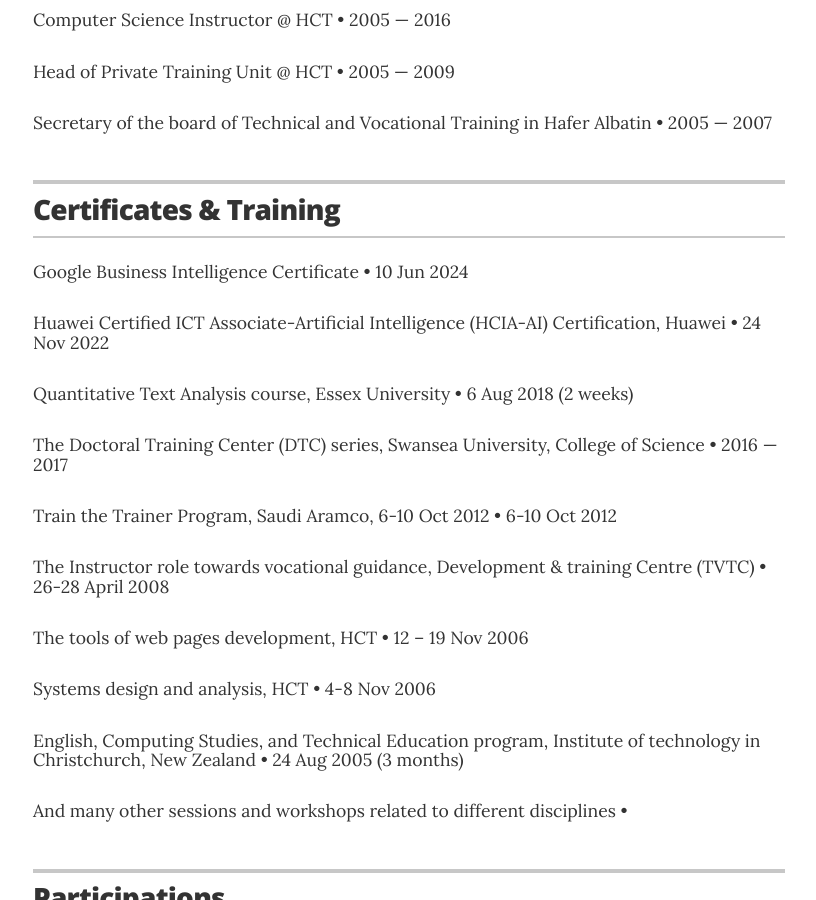
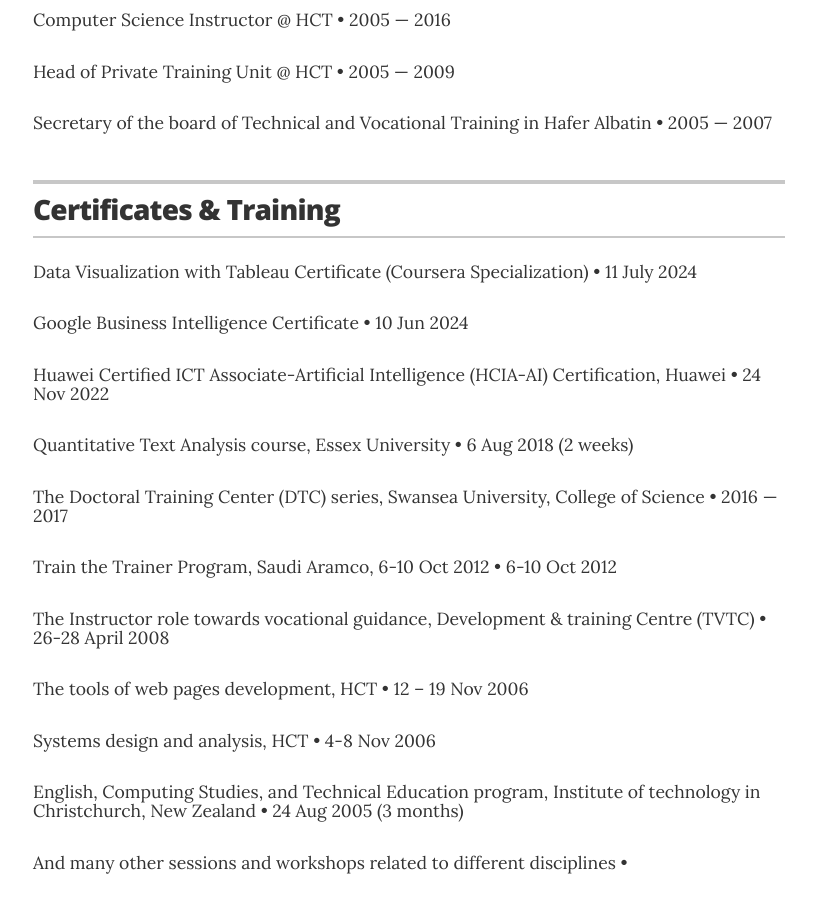
Before and after one commit to msalharbi/msalharbi.github.io, a Jekyll site: the page built from index.html, in a window 1280 px wide and 900 px high, scrolled down 2556 px. Shown: the whole window, without its empty margins (231-1047 px from the left). Built offline with Jekyll 4.4.1, drawn with Linux system fonts in a browser that asks for light colours.

Commit message:
added data vis with Tableau certificate

```diff
--- a/_data/trainings.yml
+++ b/_data/trainings.yml
@@ -1,5 +1,10 @@
 # Associations
 # comment out the urls if you do not wish to display them
+
+- # organization: PETA
+  role: Data Visualization with Tableau Certificate (Coursera Specialization)
+  year: 11 July 2024
+  # summary: Organized fund drives and participated in fundraising events for the benefit of PETA's local Springfield operations.
 
 - # organization: PETA
   role: Google Business Intelligence Certificate
```
